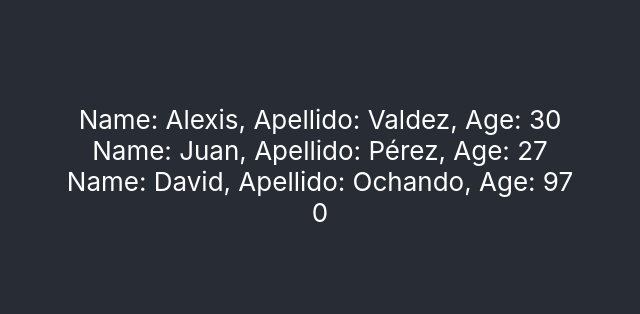
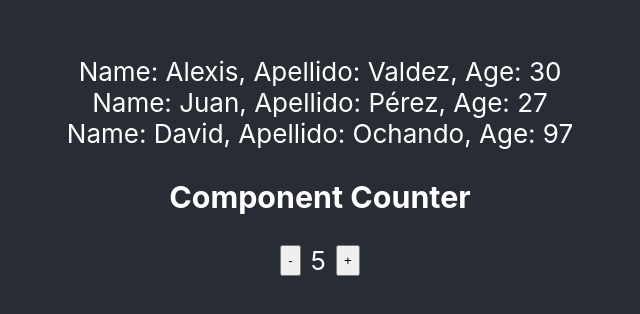
Before and after one commit to oscarval/GH_Kata_React, a React (Create React App) app: page / in a window 1280 px wide. Shown: the part 234-548 px from the top of the page, without its empty margins (320-960 px from the left). Built offline with nearby package versions, Linux system fonts and the light colour scheme.

Commit message:
Modify component Counter. Add buttons increment and decrement Control min value decrement

```diff
--- a/src/App.css
+++ b/src/App.css
@@ -36,3 +36,12 @@
     transform: rotate(360deg);
   }
 }
+
+.Counter .main {
+  display: flex;
+  justify-content: center;
+}
+
+.Counter .main button {
+  margin: 0 10px;
+}
--- a/src/App.js
+++ b/src/App.js
@@ -10,7 +10,7 @@ function App() {
         <Person name='Alexis' surname='Valdez' age='30' />
         <Person name='Juan' surname='Pérez' age={27} />
         <Person name='David' surname='Ochando' age={97} />
-        <Counter />
+        <Counter initialValue={5} step={2}/>
       </header>
     </div>
   );
--- a/src/components/Counter.jsx
+++ b/src/components/Counter.jsx
@@ -4,15 +4,34 @@ class Counter extends Component {
   // eslint-disable-next-line no-useless-constructor
   constructor(props) {
     super(props);
-    this.state = { count: 0 };
+    this.state = {
+      count: props.initialValue ? props.initialValue : 0,
+    };
   }
 
   increment = () => {
-    this.setState({ count: this.state.count + 1 });
+    this.setState({ count: this.state.count + this.props.step });
+  };
+
+  decrement = () => {
+    if (this.state.count - this.props.step >= 0) {
+      this.setState({ count: this.state.count - this.props.step });
+    } else {
+      this.setState({ count: 0 });
+    }
   };
 
   render() {
-    return <div onClick={this.increment}>{this.state.count}</div>;
+    return (
+      <div className='Counter'>
+        <h3>Component Counter</h3>
+        <div className='main'>
+          <button onClick={this.decrement}>-</button>
+          <span>{this.state.count}</span>
+          <button onClick={this.increment}>+</button>
+        </div>
+      </div>
+    );
   }
 }
 
```
